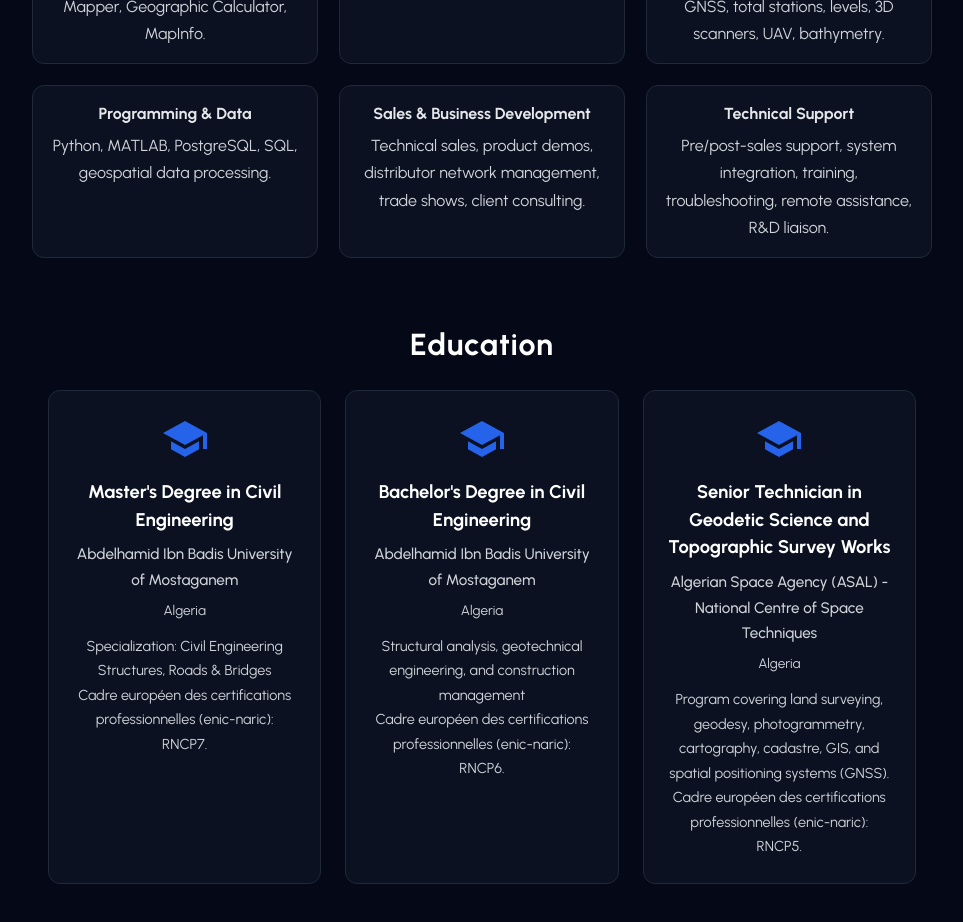
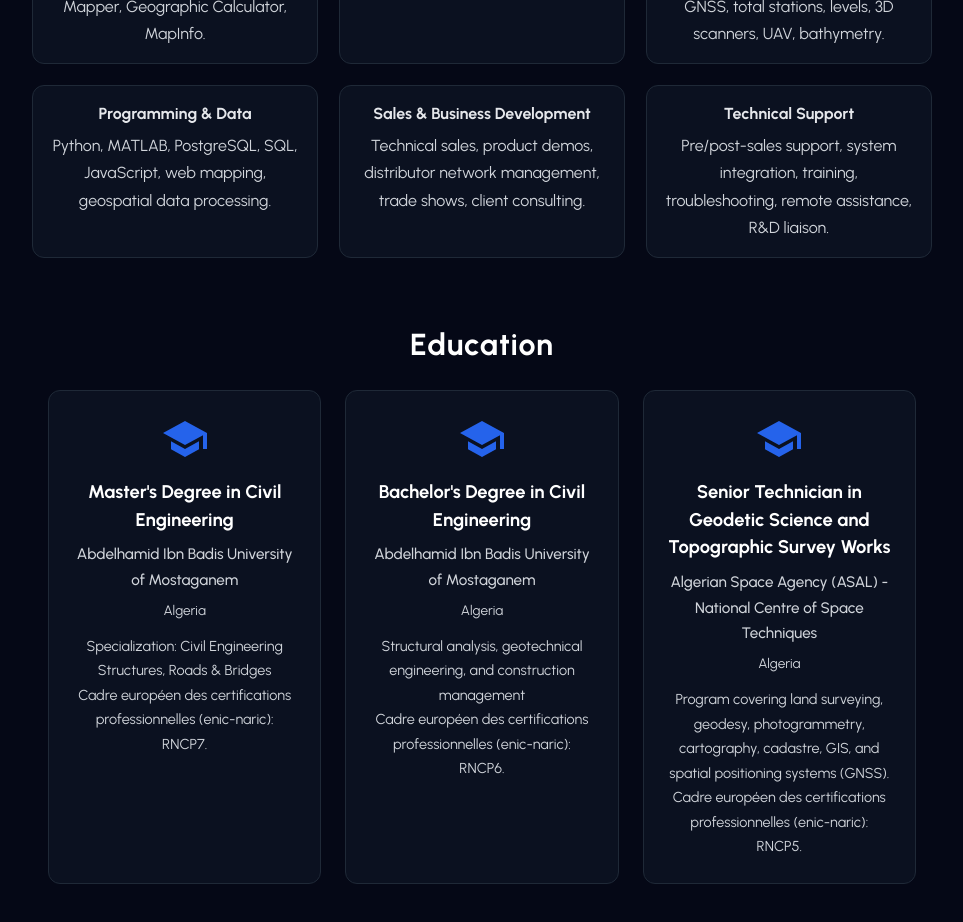
Before and after one commit to Brahim2700/ResponsivePortfolio_Frah_Brahim, a React (Vite) app in the folder vite-project/: page / in a window 1280 px wide. Shown: the part 2580-3502 px from the top of the page, without its empty margins (158-1121 px from the left). Built offline with nearby package versions, Linux system fonts and the light colour scheme; no server answers.

Commit message:
updates in skills

```diff
--- a/vite-project/src/components/Skills.jsx
+++ b/vite-project/src/components/Skills.jsx
@@ -21,7 +21,7 @@ function Skills({ language }) {
         },
         {
           title: "Programming & Data",
-          description: "Python, MATLAB, PostgreSQL, SQL, geospatial data processing."
+          description: "Python, MATLAB, PostgreSQL, SQL, JavaScript, web mapping, geospatial data processing."
         },
         {
           title: "Sales & Business Development",
@@ -53,7 +53,7 @@ function Skills({ language }) {
         },
         {
           title: "Programmation & Données",
-          description: "Python, MATLAB, PostgreSQL, SQL, traitement de données géospatiales."
+          description: "Python, MATLAB, PostgreSQL, SQL, JavaScript, web mapping, traitement de données géospatiales."
         },
         {
           title: "Vente et Développement Commercial",
```
